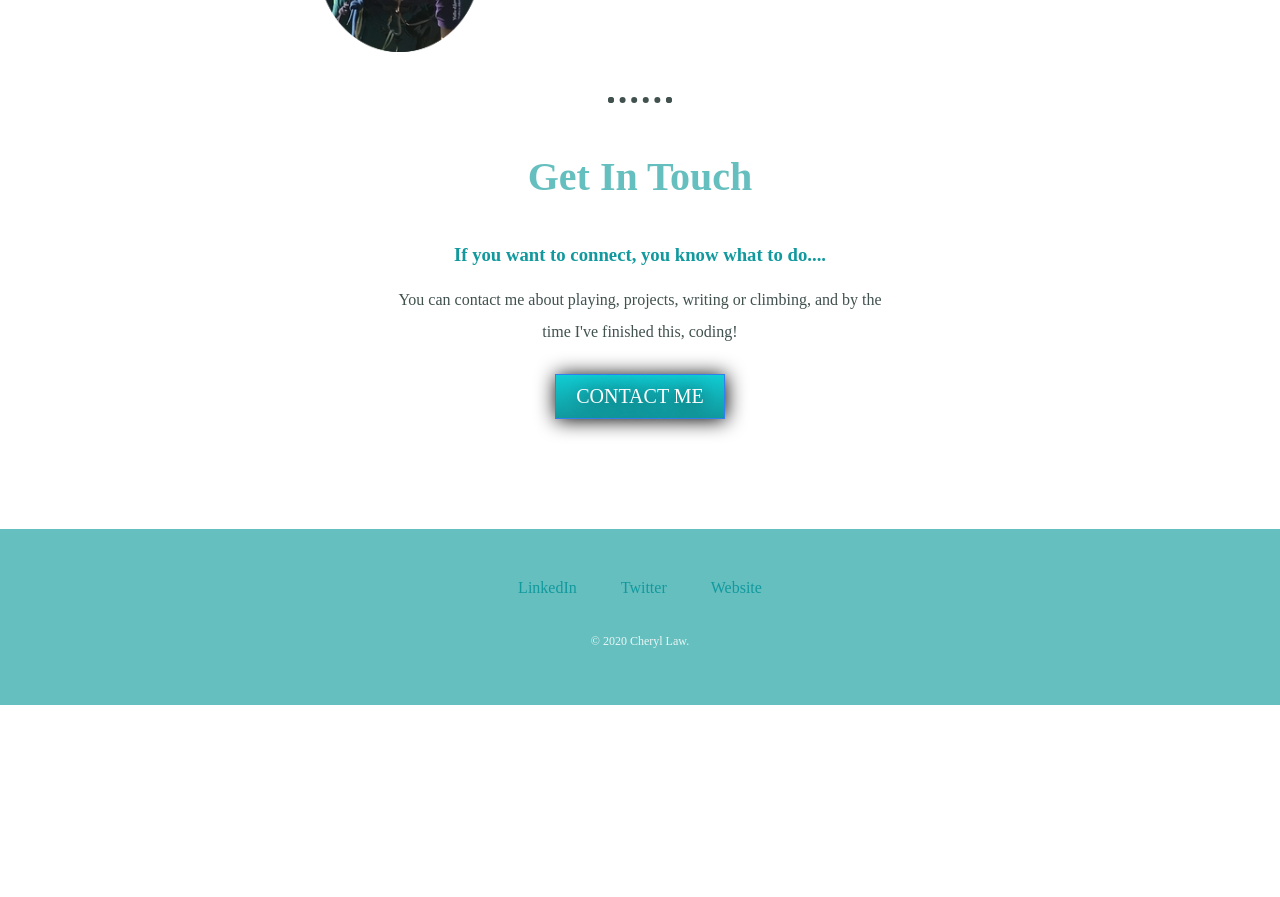
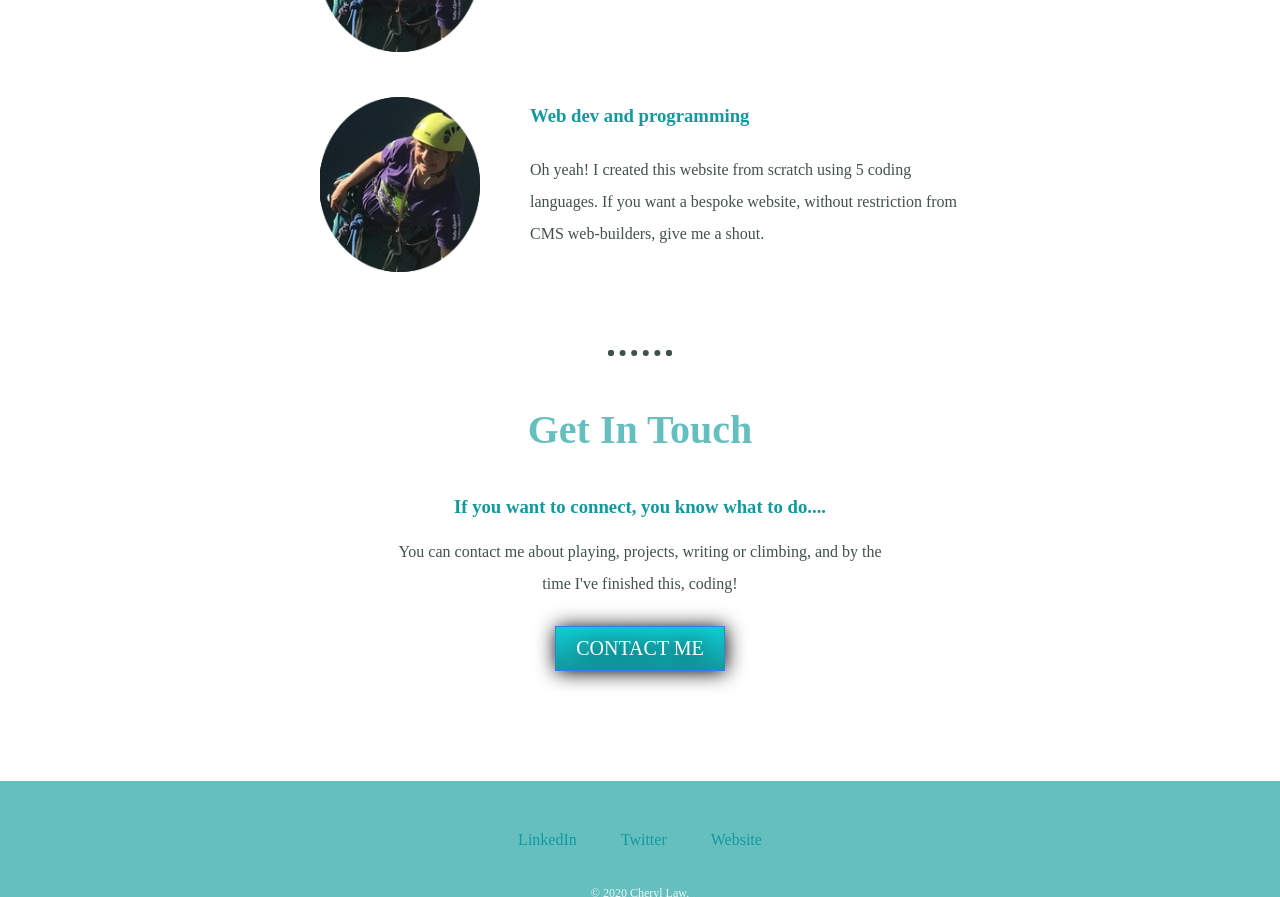
Before and after one commit to Cheryl1812/Cheryl, a plain HTML site: page index.html in a window 1280 px wide. Shown: the part 1740-2637 px from the top of the page. Before the commit the page ends 2445 px from the top, so only its background shows below. Drawn offline with Linux system fonts and the light colour scheme; a web font is replaced by a local one.

Commit message:
Update index.html
edit profile

```diff
--- a/index.html
+++ b/index.html
@@ -37,6 +37,11 @@
         <h3>Rock Climbing</h3>
         <p>I've climbed in UK, Thailand, Spain and France. Qualified Rock Climbing Instructor.</p>
       </div>
+        <div class="skill-row">
+        <img class="img-climb" src="images/climb.png" alt="Cheryl climbing">
+        <h3>Web dev and programming</h3>
+        <p>Oh yeah! I created this website from scratch using 5 coding languages. If you want a bespoke website, without restriction from CMS web-builders, give me a shout. </p>
+      </div>
     </div>
     <hr>
     <div class="contact-me">
```
